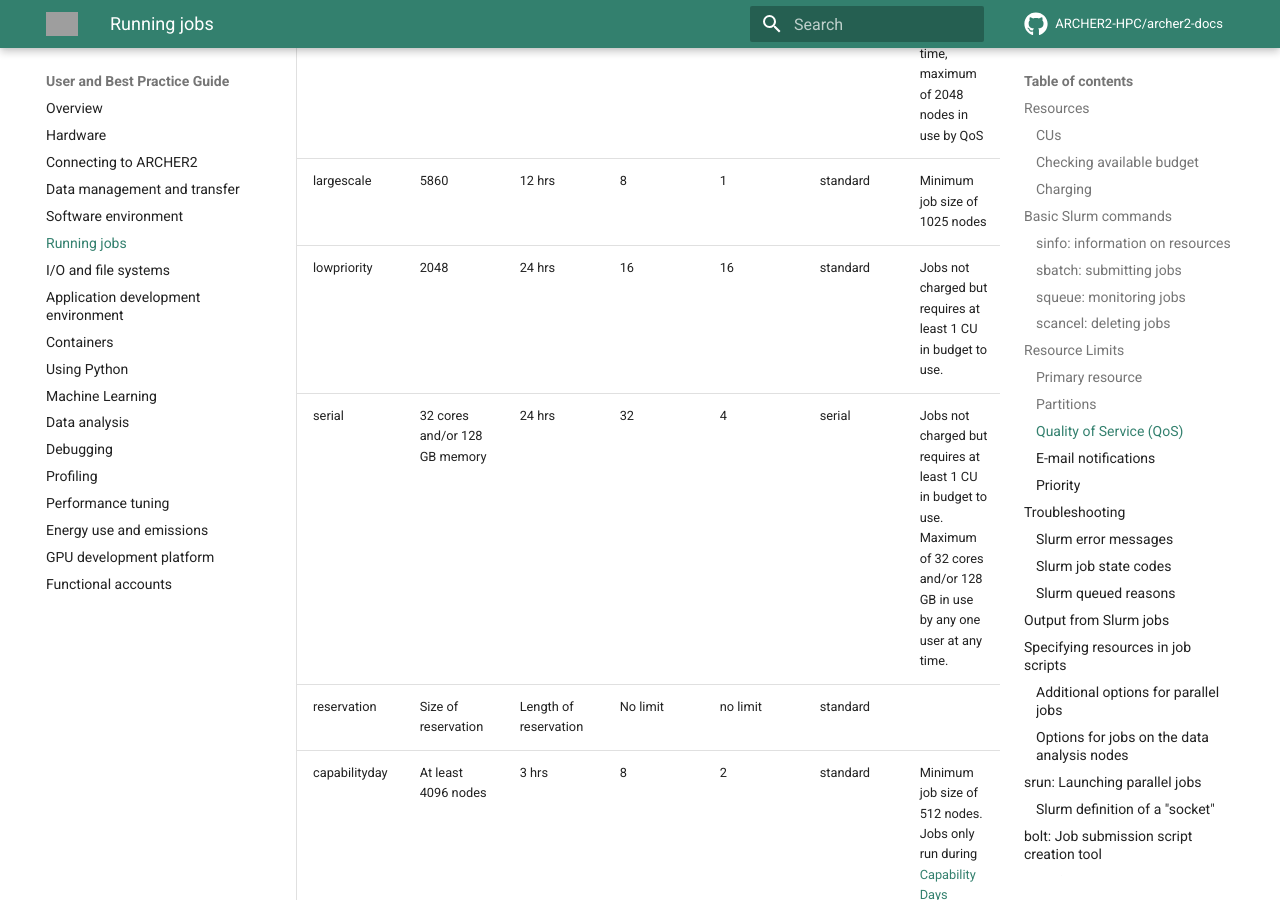
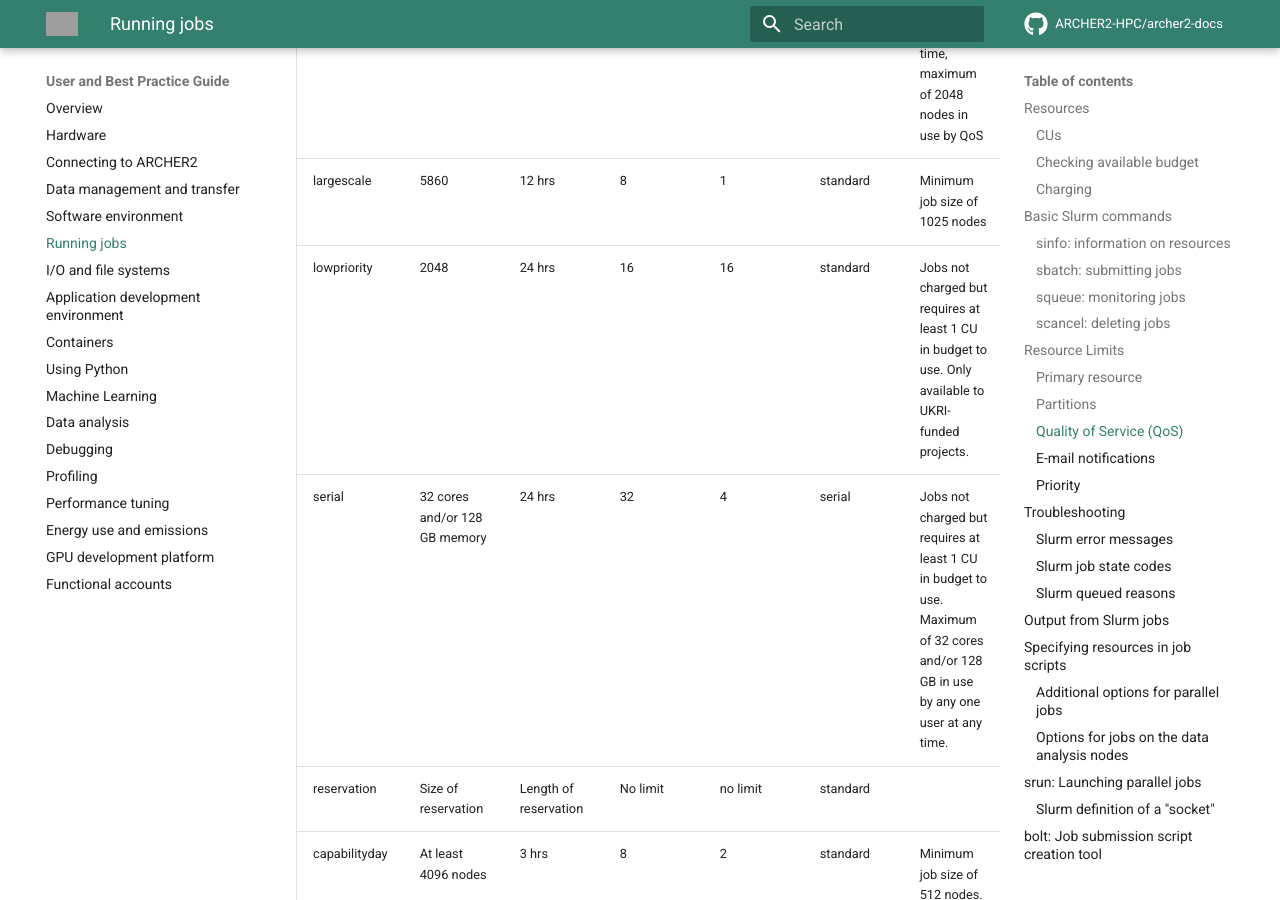
Before and after one commit to ARCHER2-HPC/archer2-docs, an MkDocs documentation site: the page built from docs/user-guide/scheduler.md, in a window 1280 px wide and 900 px high, scrolled down 6032 px. Built offline with MkDocs 1.6.1 and Material for MkDocs 9.7.7, drawn with Linux system fonts in a browser that asks for light colours; comment, search, counter and statistics services are not loaded; some of the changed text lies outside the part shown; grey boxes are pictures that could not be loaded.

Commit message:
Adds low priority restrictions

```diff
--- a/docs/user-guide/scheduler.md
+++ b/docs/user-guide/scheduler.md
@@ -231,7 +231,7 @@
     | short      | 32                 | 20 mins      | 16           | 4            | standard     | |
     | long       | 64                | 96 hrs       | 16          | 16           | standard     | Minimum walltime of 24 hrs, maximum 512 nodes in use by any one user at any time, maximum of 2048 nodes in use by QoS |
     | largescale | 5860               | 12 hrs        | 8           | 1            | standard     | Minimum job size of 1025 nodes |
-    | lowpriority | 2048               | 24 hrs        | 16           | 16            | standard     | Jobs not charged but requires at least 1 CU in budget to use. |
+    | lowpriority | 2048               | 24 hrs        | 16           | 16            | standard     | Jobs not charged but requires at least 1 CU in budget to use. Only available to UKRI-funded projects. |
     | serial | 32 cores and/or 128 GB memory   | 24 hrs        | 32           | 4            | serial    | Jobs not charged but requires at least 1 CU in budget to use. Maximum of 32 cores and/or 128 GB in use by any one user at any time. |
     | reservation | Size of reservation  | Length of reservation       | No limit           | no limit           | standard   |  |
     | capabilityday | At least 4096 nodes  | 3 hrs        | 8           | 2            | standard     | Minimum job size of 512 nodes. Jobs only run during [Capability Days](#capability-days) |
@@ -2299,6 +2299,10 @@
 charged, you do need a valid, positive budget to be able to submit and run low
 priority jobs, i.e. you need at least 1 CU in your budget.
 
+!!! note
+    Low priority access is only available for UKRI-funded projects. Other projects
+    will not be able to use the low priority facility.
+
 Low priority access is always available. Consult the QoS table above for limits on low priority jobs.
 
 You submit a low priority job on ARCHER2 by using the `lowpriority` QoS. For example,
```
